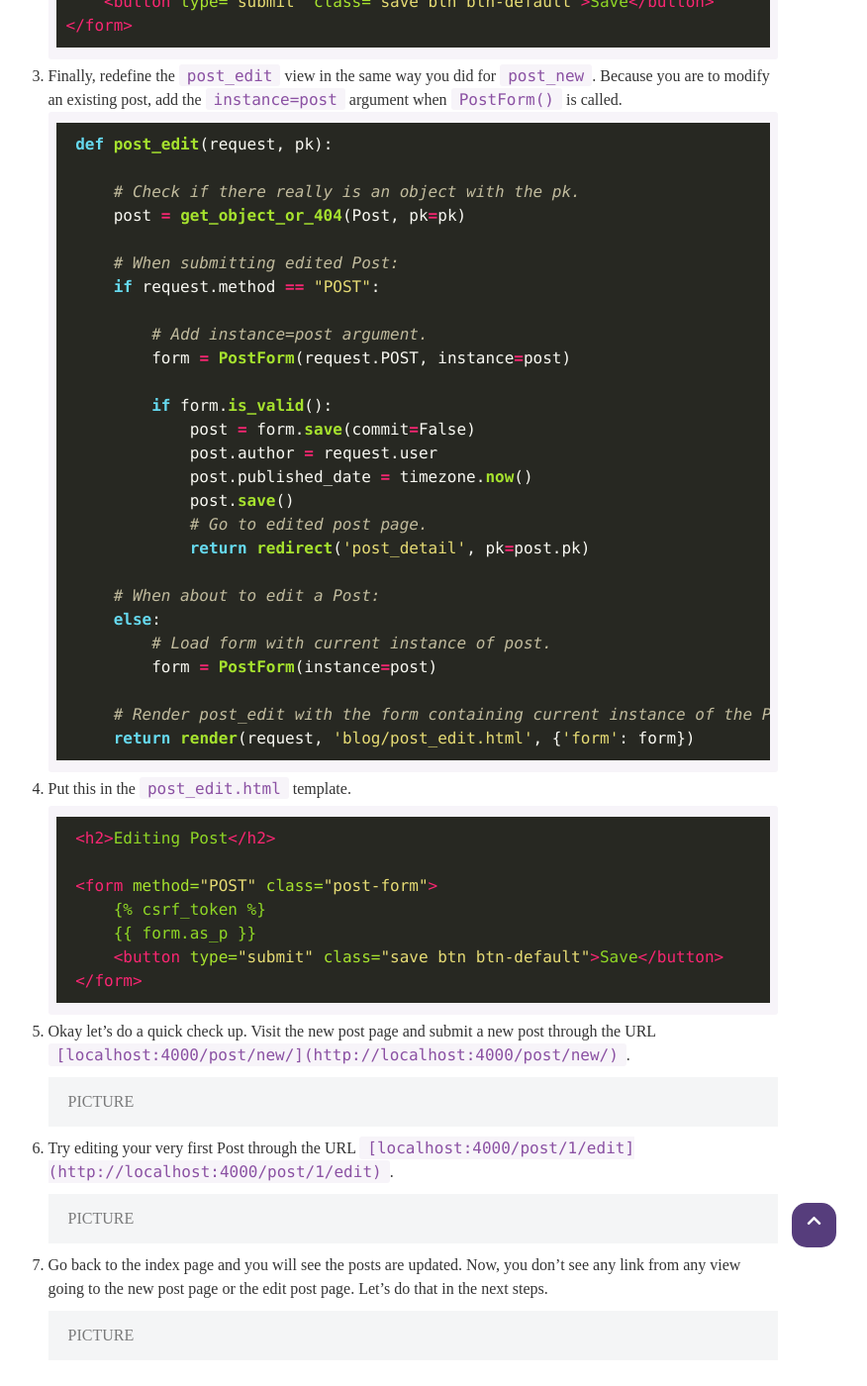
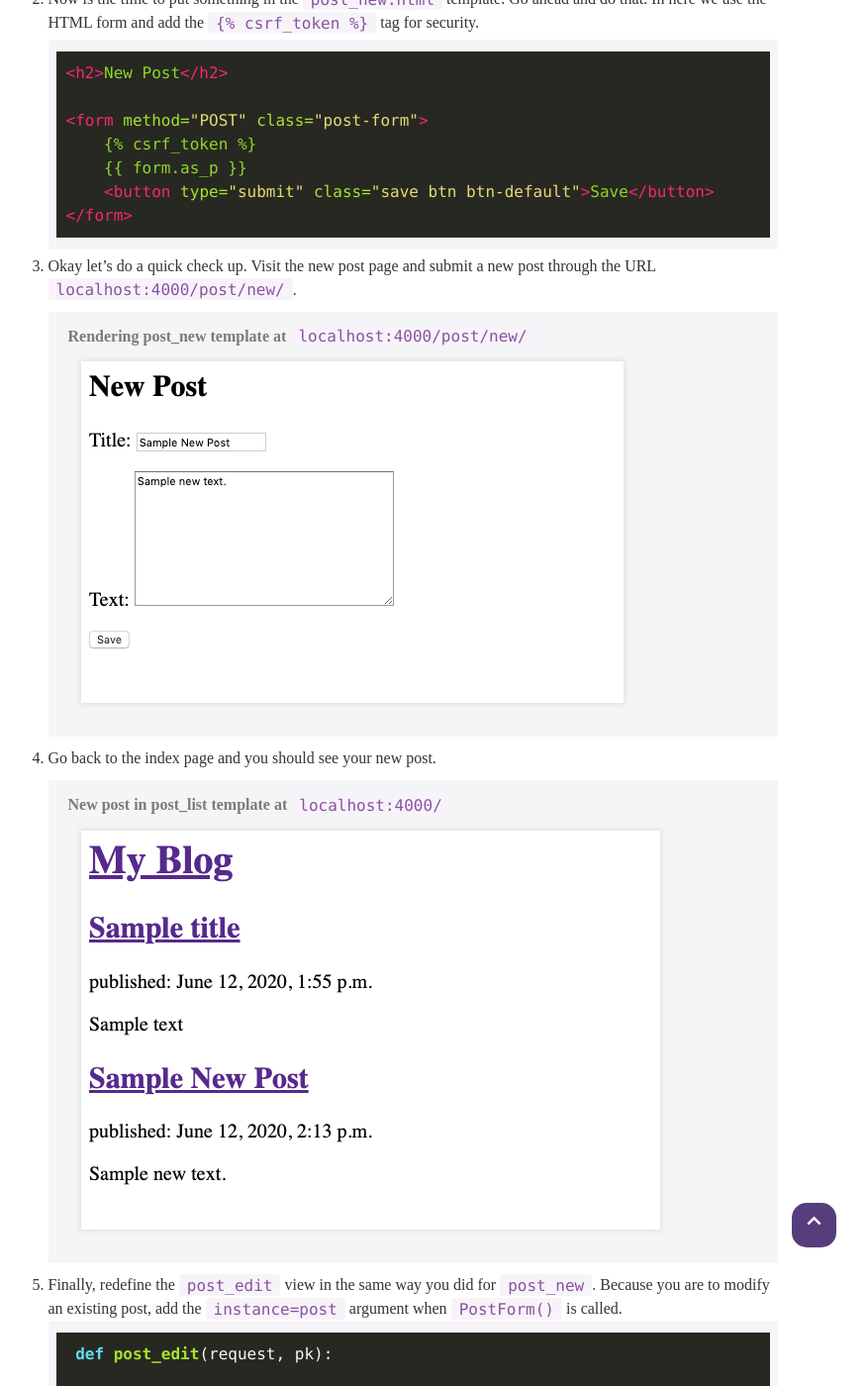
Before and after one commit to jennieablog/jennieablog.github.io, a Jekyll site: the page built from _posts/2020-06-11-django-guide-part-3.md, in a window 1280 px wide and 1400 px high, scrolled down 2255 px. Shown: the whole window at 99% size, without its empty margins (243-1119 px from the left). Built offline with Jekyll 4.4.1, drawn with Linux system fonts in a browser that asks for light colours; nearby versions of some CDN libraries; some web fonts are replaced; comment, search, counter and statistics services are not loaded; some of the changed text lies outside the part shown.

Commit message:
blogpost3 final changes

````diff
--- a/_posts/2020-06-11-django-guide-part-3.md
+++ b/_posts/2020-06-11-django-guide-part-3.md
@@ -60,8 +60,15 @@ Let's link the form to the last two views and templates, `post_new` and `post_ed
 
 <br>
 
-1. Go ahead and redefine the `post_new` view first.
+1. Go ahead and include the `PostForm` you just created as well as the `redirect` shortcut in `views.py`. Then redefine the `post_new` view.
 	```python
+	# Import PostForm and redirect shortcut first
+
+	import .forms import PostForm
+	import django.shortcuts import redirect
+
+	# ...
+
 	def post_new(request):
 
 		if request.method == "POST":
@@ -85,7 +92,7 @@ Let's link the form to the last two views and templates, `post_new` and `post_ed
 		return render(request, 'blog/post_new.html', context)
 	```
 
-2.  Now is the time to put something in the `post_new.html` template. Go ahead and do that.
+2.  Now is the time to put something in the `post_new.html` template. Go ahead and do that. In here we use the HTML form and add the {% raw %} `{% csrf_token %}` {% endraw %} tag for security.
 {% raw %}
 	```html
 	<h2>New Post</h2>
@@ -98,7 +105,15 @@ Let's link the form to the last two views and templates, `post_new` and `post_ed
 	```
 {% endraw %}
 
-3. Finally, redefine the `post_edit` view in the same way you did for `post_new`. Because you are to modify an existing post, add the `instance=post` argument when `PostForm()` is called.
+3. Okay let's do a quick check up. Visit the new post page and submit a new post through the URL `localhost:4000/post/new/`.
+	><strong>Rendering post_new template at</strong> `localhost:4000/post/new/`
+	![post_new template 1]({{ site.baseurl }}/assets/img/django11.png)
+
+4. Go back to the index page and you should see your new post.
+	><strong>New post in post_list template at</strong> `localhost:4000/`
+	![post_list template]({{ site.baseurl }}/assets/img/django12.png)
+
+5. Finally, redefine the `post_edit` view in the same way you did for `post_new`. Because you are to modify an existing post, add the `instance=post` argument when `PostForm()` is called.
 	```python
 	def post_edit(request, pk):
 
@@ -141,14 +156,11 @@ Let's link the form to the last two views and templates, `post_new` and `post_ed
 	```
 {% endraw %}
 
-5. Okay let's do a quick check up. Visit the new post page and submit a new post through the URL `[localhost:4000/post/new/](http://localhost:4000/post/new/)`.
-	> PICTURE
-
-6. Try editing your very first Post through the URL `[localhost:4000/post/1/edit](http://localhost:4000/post/1/edit)`.
-	> PICTURE
+6. Try editing your very first Post by appending a `/edit` to the post_page URL of any post.
+	><strong>Rendering post_edit template at</strong> `localhost:4000/post/1/edit`
+	![post_edit template 1]({{ site.baseurl }}/assets/img/django13.png)
 
 7. Go back to the index page and you will see the posts are updated. Now, you don't see any link from any view going to the new post page or the edit post page. Let's do that in the next steps.
-	> PICTURE
 
 <br><br>
 
@@ -175,17 +187,19 @@ It would be best to add a **link to the new post page** in the index page. A lin
 2. To add a simple navbar, add the following code. Put the button linking to the new post page after the nav-header. Now, put the link within liquid tags with the format `url '<path_name>'`. Our path name in this case is `post_new`.
 {% raw %}
 	```html
+	<!-- Nav Bar -->
 	<nav class="navbar navbar-inverse navbar-fixed-top">
 		<div class="container-fluid">
-			<div class="navbar-header">
-			<a class="navbar-brand" href="#">My Blog</a>
-			</div>
-			<!-- Add button here. -->
-			<a href="{% url 'post_new' %}">
-				<button class="btn navbar-btn">New Post</button>
-			</a>
+		<div class="navbar-header">
+		<a class="navbar-brand" href="/">My Blog</a>
+		</div>
+		<!-- Add button here. -->
+		<a href="{% url 'post_new' %}">
+		 <button class="btn navbar-btn navbar-right">New Post</button>
+		</a>
 		</div>
 	</nav>
+	<!-- Nav Bar -->
 	```
 {% endraw %}
 
@@ -209,68 +223,68 @@ It would be best to add a **link to the new post page** in the index page. A lin
 ### 4. Create the base template for all templates.<a name="step4"></a>
 ***
 
-Notice that if you click new post, the nav bar and footer disappears. To sustain these elements, you could copy and paste their code in your other templates. However, there is a smarter and more sustainable way to do that: create a base template.
+Notice that it doesn't look good enough yet since the navbar is covering some elements. Also notice that if you click new post, the nav bar and footer disappears. To solve these issues, you will have to create a base template.
 
 <br>
 
 1. Under the templates folder, create a file called `base.html` and cut-and-paste in the code for the navigation bar and footer from `post_list.html`.  `base.html` should have this.
 {% raw %}
-    ```html
+	```html
 	<html>
 
-		<head>
+	<head>
 
-			<title>My Blog</title>
+		<title>My Blog</title>
 
-			<!-- Bootstrap -->
-			<link rel="stylesheet" href="//maxcdn.bootstrapcdn.com/bootstrap/3.2.0/css/bootstrap.min.css">
-			<link rel="stylesheet" href="//maxcdn.bootstrapcdn.com/bootstrap/3.2.0/css/bootstrap-theme.min.css">
+		<!-- Bootstrap -->
+		<link rel="stylesheet" href="//maxcdn.bootstrapcdn.com/bootstrap/3.2.0/css/bootstrap.min.css">
+		<link rel="stylesheet" href="//maxcdn.bootstrapcdn.com/bootstrap/3.2.0/css/bootstrap-theme.min.css">
 
-		</head>
+	</head>
 
-		<body>
+	<body>
 
-			<!-- Nav Bar -->
-			<nav class="navbar navbar-inverse navbar-fixed-top">
-				<div class="container-fluid">
-				    <div class="navbar-header">
-						<a class="navbar-brand" href="#">My Blog</a>
-					</div>
+		<!-- Nav Bar -->
+		<nav class="navbar navbar-inverse navbar-fixed-top">
+			<div class="container-fluid">
+			<div class="navbar-header">
+			<a class="navbar-brand" href="/">My Blog</a>
+			</div>
+			<!-- Add button here. -->
+			<a href="{% url 'post_new' %}">
+			<button class="btn navbar-btn navbar-right">New Post</button>
+			</a>
+			</div>
+		</nav>
+		<!-- Nav Bar -->
 
-					<!-- Create new post button -->
-					<a href="{% url 'post_new' %}">
-						<button class="btn navbar-btn">New Post</button>
-					</a>
-				</div>
-    		</nav>
-    		<!-- Nav Bar -->
 
-			<!-- Content -->
-			<div class="content container">
-				<div class="row">
-					<div class="col-md-8">
-						<!-- This is where django puts the content -->
-						{% block content %}
-						{% endblock %}
-					</div>
+		<!-- Content -->
+		<div class="content container" style="padding-top: 12rem">
+			<div class="row">
+				<div class="col-md-8">
+				<!-- This is where django puts the content -->
+				{% block content %}
+				{% endblock %}
 				</div>
 			</div>
-			<!-- Content -->
+		</div>
+		<!-- Content -->
 
-			<!-- Footer -->
-			<footer class="page-footer font-small black">
-				<!-- Copyright -->
-				<div class="footer-copyright text-center py-3">© 2020 Copyright:
-					<a href="https://jennieablog.github.io/"> jennieablog</a>
-				</div>
-				<!-- Copyright -->
-			</footer>
-			<!-- Footer -->
+		<!-- Footer -->
+		<footer class="page-footer font-small black">
+			<!-- Copyright -->
+			<div class="footer-copyright text-center py-3">© 2020 Copyright:
+			 <a href="https://jennieablog.github.io/"> jennieablog</a>
+			</div>
+			<!-- Copyright -->
+		</footer>
+		<!-- Footer -->
 
-    	</body>
+	</body>
 
-    </html>
-    ```
+	</html>
+	```
 {% endraw %}
 
 2. How is this going to work? Go to the other templates and add the following lines of code.
@@ -286,6 +300,8 @@ Notice that if you click new post, the nav bar and footer disappears. To sustain
 {% endraw %}
 
 3. Click the New Post button or any post in the index page and you should  still see the nav bar and footer.
+	>><strong>Rendering new post_list with new base template</strong> `localhost:4000`
+	![post_list template x]({{ site.baseurl }}/assets/img/django14.png)
 4. Finally let's add an edit button to the posts just beside the post title. Go ahead and edit `post_detail.html`.
 {% raw %}
 	```html
@@ -309,7 +325,8 @@ Notice that if you click new post, the nav bar and footer disappears. To sustain
 {% endraw %}
 
 5. Test the edit feature by clicking the button, and that's it!
-	> PICTURE
+	><strong>Rendering post_detail with base template at</strong> `localhost:4000/post/1/`
+	![post_detail template x]({{ site.baseurl }}/assets/img/django15.png)
 
 <br><br>
 
````
Also changed, not shown: other parts of _posts/2020-06-11-django-guide-part-3.md (+2 -2 lines), _posts/2020-06-09-django-guide-part-1.md (+1 -1 lines), _posts/2020-06-10-django-guide-part-2.md (+17 -8 lines), assets/img/django11.png (added), assets/img/django12.png (added), assets/img/django13.png (added), assets/img/django14.png (added), assets/img/django15.png (added), assets/img/django8.png, assets/img/django9.png.
